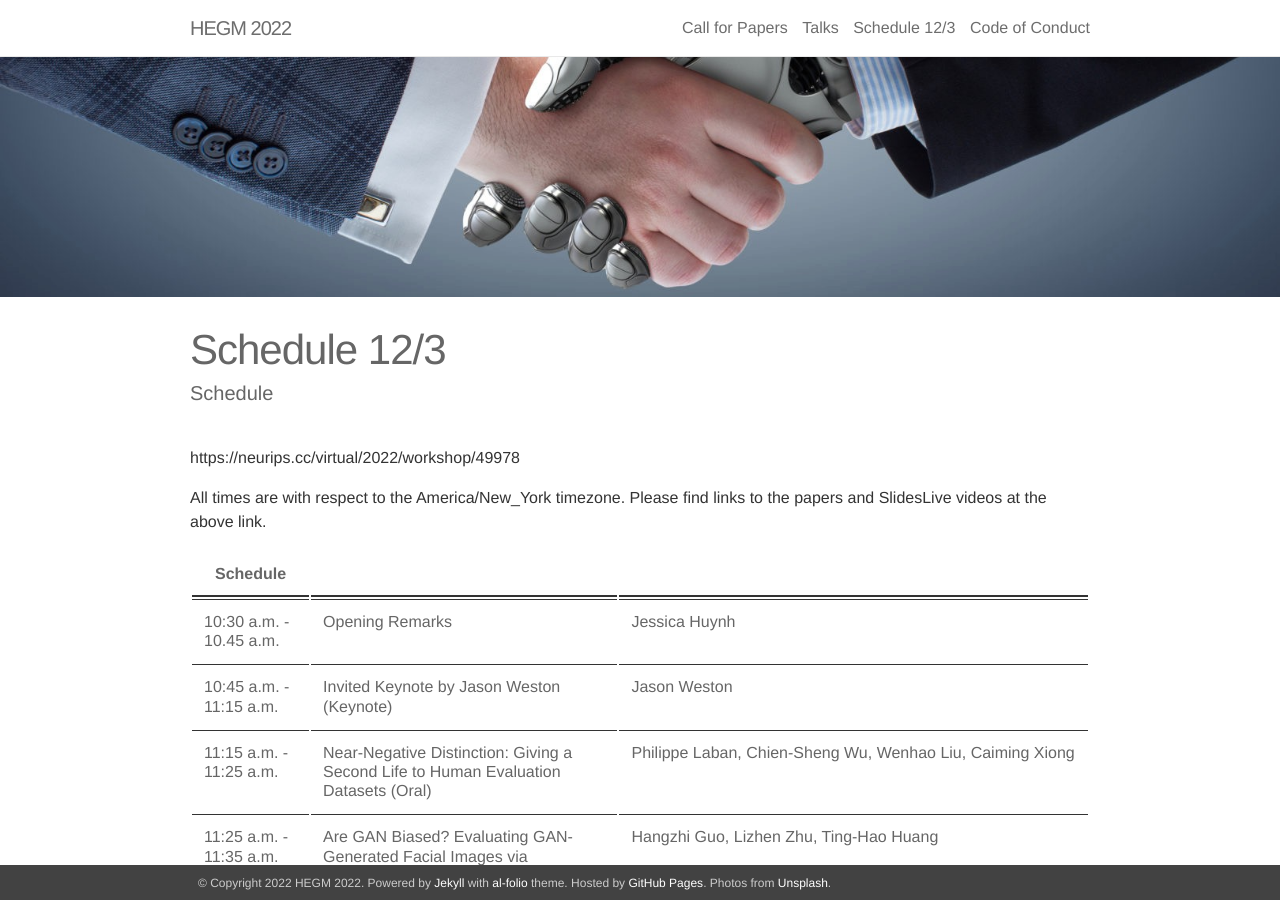
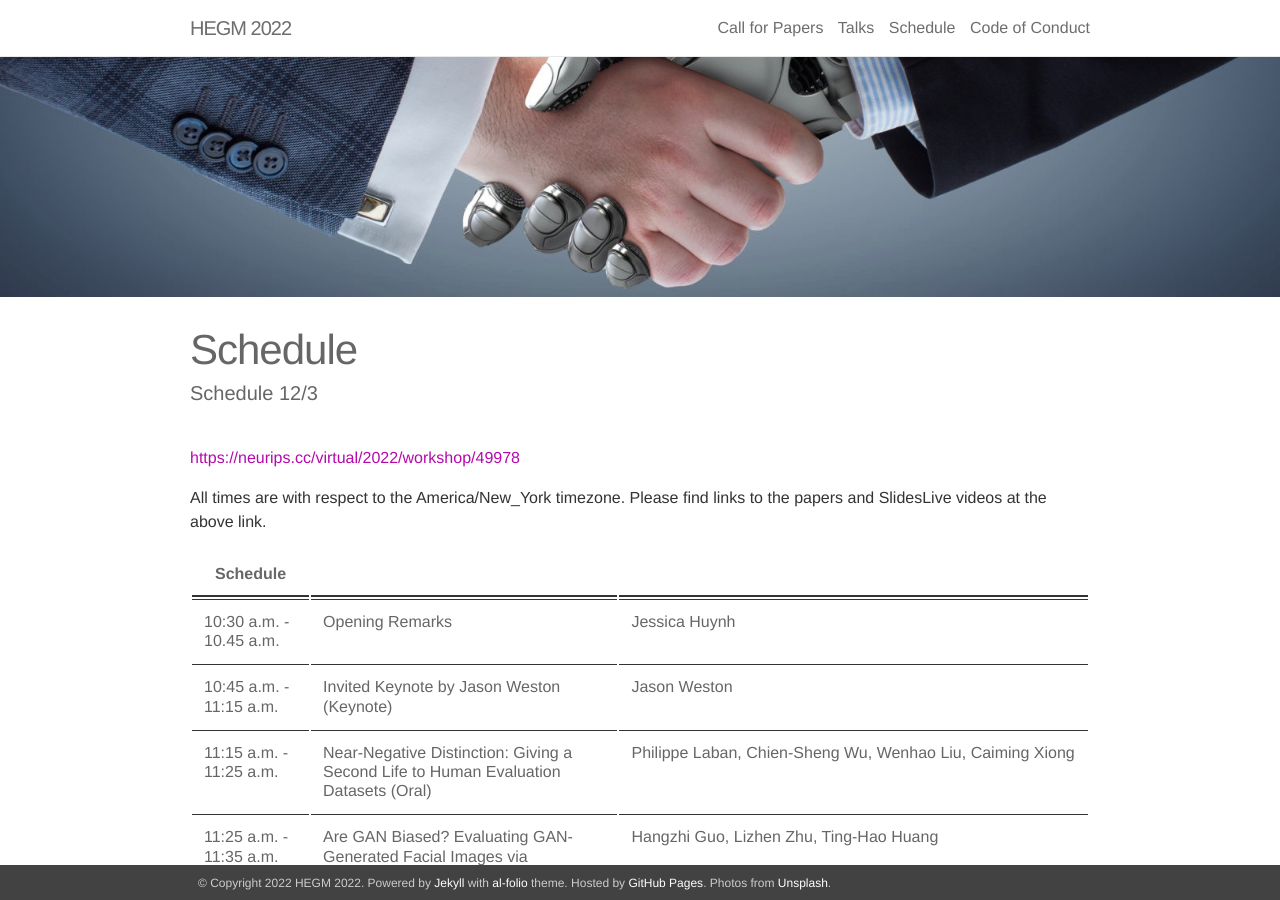
Before and after one commit to acmi-lab/humaneval-workshop, a Jekyll site: the page built from _pages/06_schedule.md, in a window 1280 px wide and 900 px high. Built offline with Jekyll 4.4.1, drawn with Linux system fonts in a browser that asks for light colours; nearby versions of some CDN libraries; part of the change alters nothing that is shown.

Commit message:
Update 06_schedule.md

```diff
--- a/_pages/06_schedule.md
+++ b/_pages/06_schedule.md
@@ -1,10 +1,10 @@
 ---
 layout: page
 permalink: /schedule/
-title: Schedule 12/3
-description: Schedule
+title: Schedule
+description: Schedule 12/3
 ---
-https://neurips.cc/virtual/2022/workshop/49978
+[https://neurips.cc/virtual/2022/workshop/49978](https://neurips.cc/virtual/2022/workshop/49978)
 
 All times are with respect to the America/New_York timezone. Please find links to the papers and SlidesLive videos at the above link.
 
```
